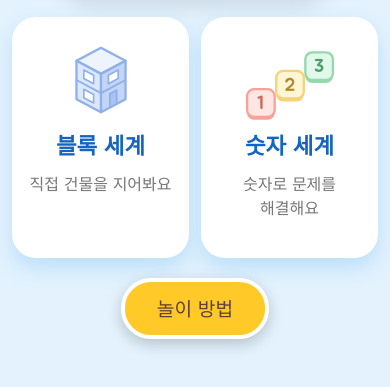
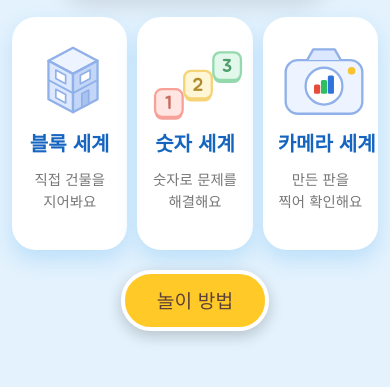
Before and after one commit to judyssaem/towerforest, a plain HTML site: page index.html in a window 390 px wide. Shown: the part 195-582 px from the top of the page. Drawn offline with nearby package versions, Linux system fonts and the light colour scheme.

Commit message:
Add camera world entry to skyscraper game

```diff
--- a/index.html
+++ b/index.html
@@ -247,11 +247,12 @@ button:focus-visible, .mode-card:focus-visible, .inv-item:focus-visible { outlin
   .title-container { padding: 18px 22px; }
   #start-screen { padding: calc(70px + env(safe-area-inset-top, 0px)) 12px 20px; box-sizing: border-box; justify-content: flex-start; overflow-y: auto; }
   .title-container { margin-bottom: 20px; }
-  .mode-container { gap: 12px; width: 100%; max-width: 380px; margin-bottom: 20px; }
+  .mode-container { gap: 10px; width: 100%; max-width: 540px; margin-bottom: 20px; }
   .mode-card { width: auto; flex: 1 1 0; min-width: 0; padding: 18px 10px; border-radius: 24px; }
   .btn-help { font-size: 1.2rem; padding: 12px 32px; }
   .mode-icon { width: 92px; height: 80px; margin: 0 auto 8px; }
-  .mode-title { font-size: 1.4rem; }
+  .mode-title { font-size: 1.25rem; white-space: nowrap; }
+  .mode-desc { font-size: 0.9rem; }
   .teacher-mark { font-size: 0.9rem; right: 15px; }
 }
 @media (orientation: portrait) and (min-width: 601px) {
@@ -304,6 +305,11 @@ button:focus-visible, .mode-card:focus-visible, .inv-item:focus-visible { outlin
       <svg class="mode-icon" viewBox="0 0 120 104" aria-hidden="true"><rect x="4" y="68" width="36" height="36" rx="9" fill="#f7a198"/><rect x="4" y="64" width="36" height="36" rx="9" fill="#ffe6e2" stroke="#f7a198" stroke-width="3"/><text x="22.0" y="83.0" text-anchor="middle" dominant-baseline="central" font-family="Jua, sans-serif" font-size="24" fill="#c96a5f">1</text><rect x="42" y="44" width="36" height="36" rx="9" fill="#f5d377"/><rect x="42" y="40" width="36" height="36" rx="9" fill="#fff6d6" stroke="#f5d377" stroke-width="3"/><text x="60.0" y="59.0" text-anchor="middle" dominant-baseline="central" font-family="Jua, sans-serif" font-size="24" fill="#b08a2c">2</text><rect x="80" y="20" width="36" height="36" rx="9" fill="#93d9ad"/><rect x="80" y="16" width="36" height="36" rx="9" fill="#e2f8ea" stroke="#93d9ad" stroke-width="3"/><text x="98.0" y="35.0" text-anchor="middle" dominant-baseline="central" font-family="Jua, sans-serif" font-size="24" fill="#4d9e6c">3</text></svg>
       <p class="mode-title" id="t-mode-2d-title">숫자 세계</p>
       <p class="mode-desc" id="t-mode-2d-desc">숫자로 문제를 해결해요</p>
+    </div>
+    <div class="mode-card" tabindex="0" onclick="location.href='camera.html'" onkeydown="if(event.key==='Enter')location.href='camera.html'">
+      <svg class="mode-icon" viewBox="0 0 120 104" aria-hidden="true"><rect x="10" y="26" width="100" height="70" rx="16" fill="#eef4ff" stroke="#8fb0e8" stroke-width="3"/><path d="M38 26 L46 12 L74 12 L82 26" fill="#dce8ff" stroke="#8fb0e8" stroke-width="3" stroke-linejoin="round"/><circle cx="60" cy="60" r="24" fill="#ffffff" stroke="#8fb0e8" stroke-width="3"/><rect x="47" y="58" width="8" height="12" rx="2" fill="#e84b3c"/><rect x="56" y="52" width="8" height="18" rx="2" fill="#2fbf62"/><rect x="65" y="46" width="8" height="24" rx="2" fill="#2f74dc"/><circle cx="96" cy="40" r="5" fill="#f7c42f"/></svg>
+      <p class="mode-title" id="t-mode-cam-title">카메라 세계</p>
+      <p class="mode-desc" id="t-mode-cam-desc">만든 판을 찍어 확인해요</p>
     </div>
   </div>
   <button id="help-btn" class="btn-help">놀이 방법</button>
@@ -416,7 +422,7 @@ button:focus-visible, .mode-card:focus-visible, .inv-item:focus-visible { outlin
 const translations = {
   ko: {
     mainTitle: "들쑥날쑥 빌딩 숲", subtitle: "Skyscrapers", mode3dTitle: "블록 세계", mode3dDesc: "직접 건물을 지어봐요",
-    mode2dTitle: "숫자 세계", mode2dDesc: "숫자로 문제를 해결해요", helpBtn: "놀이 방법",
+    mode2dTitle: "숫자 세계", mode2dDesc: "숫자로 문제를 해결해요", modeCamTitle: "카메라 세계", modeCamDesc: "만든 판을 찍어 확인해요", helpBtn: "놀이 방법",
     modalTitle: "🏙️ 스카이스크래퍼 놀이 방법",
     rule1Title: "1. 건물의 개수", rule1Desc: "3x3 판: 1, 2, 3층 건물이 각각 3개씩, 총 9개가 필요해요.<br>4x4 판: 1, 2, 3, 4층 건물이 각각 4개씩, 총 16개가 필요해요.",
     rule2Title: "2. 건물 세우기", rule2Desc: "가로줄과 세로줄에 층별 건물을 모두 한 개씩 세워주세요.<br>한 줄에 같은 높이의 건물이 두 개 있으면 안 돼요!",
@@ -431,7 +437,7 @@ const translations = {
   },
   en: {
     mainTitle: "Skyscrapers", subtitle: "Building a City Skyline", mode3dTitle: "Block World", mode3dDesc: "Build with blocks",
-    mode2dTitle: "Number World", mode2dDesc: "Solve with numbers", helpBtn: "How to Play",
+    mode2dTitle: "Number World", mode2dDesc: "Solve with numbers", modeCamTitle: "Camera World", modeCamDesc: "Snap your board to check", helpBtn: "How to Play",
     modalTitle: "🏙️ How to Play Skyscrapers",
     rule1Title: "1. Number of Buildings", rule1Desc: "3x3 Board: 3 of each 1, 2, 3-story buildings (Total 9).<br>4x4 Board: 4 of each 1, 2, 3, 4-story buildings (Total 16).",
     rule2Title: "2. Building Rules", rule2Desc: "Place one building of each height in every row and column.<br>No two buildings of the same height in a line!",
@@ -452,7 +458,7 @@ function updateLanguage() {
   const t = translations[currentLang];
   const set = (id, v, html) => { const el = document.getElementById(id); if (html) el.innerHTML = v; else el.innerText = v; };
   set('t-main-title', t.mainTitle); set('t-subtitle', t.subtitle); set('t-mode-3d-title', t.mode3dTitle); set('t-mode-3d-desc', t.mode3dDesc);
-  set('t-mode-2d-title', t.mode2dTitle); set('t-mode-2d-desc', t.mode2dDesc); set('help-btn', t.helpBtn);
+  set('t-mode-2d-title', t.mode2dTitle); set('t-mode-2d-desc', t.mode2dDesc); set('t-mode-cam-title', t.modeCamTitle); set('t-mode-cam-desc', t.modeCamDesc); set('help-btn', t.helpBtn);
   set('lang-btn', t.langBtn); set('t-modal-title', t.modalTitle);
   set('t-rule-1-title', t.rule1Title); set('t-rule-1-desc', t.rule1Desc, true);
   set('t-rule-2-title', t.rule2Title); set('t-rule-2-desc', t.rule2Desc, true);
```
